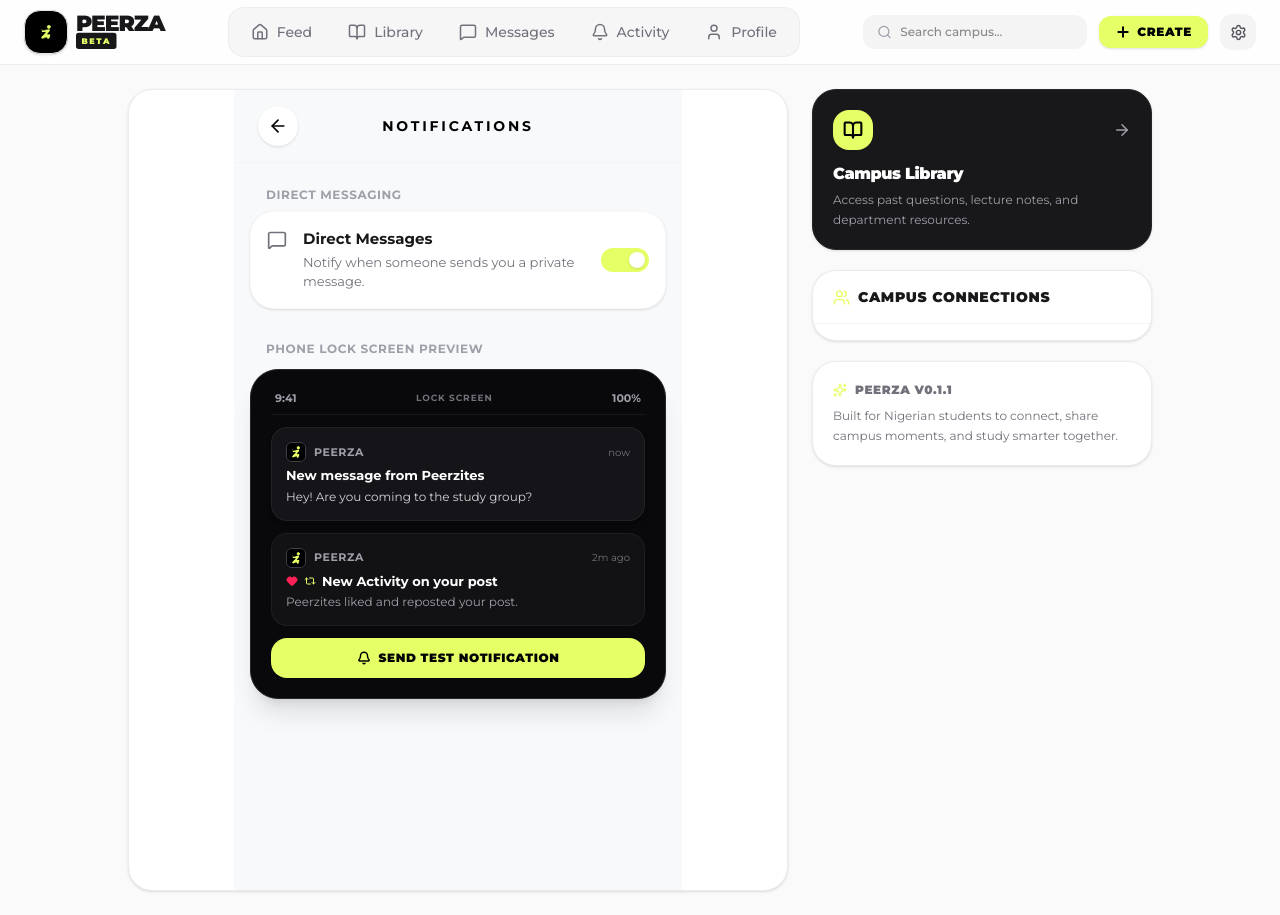
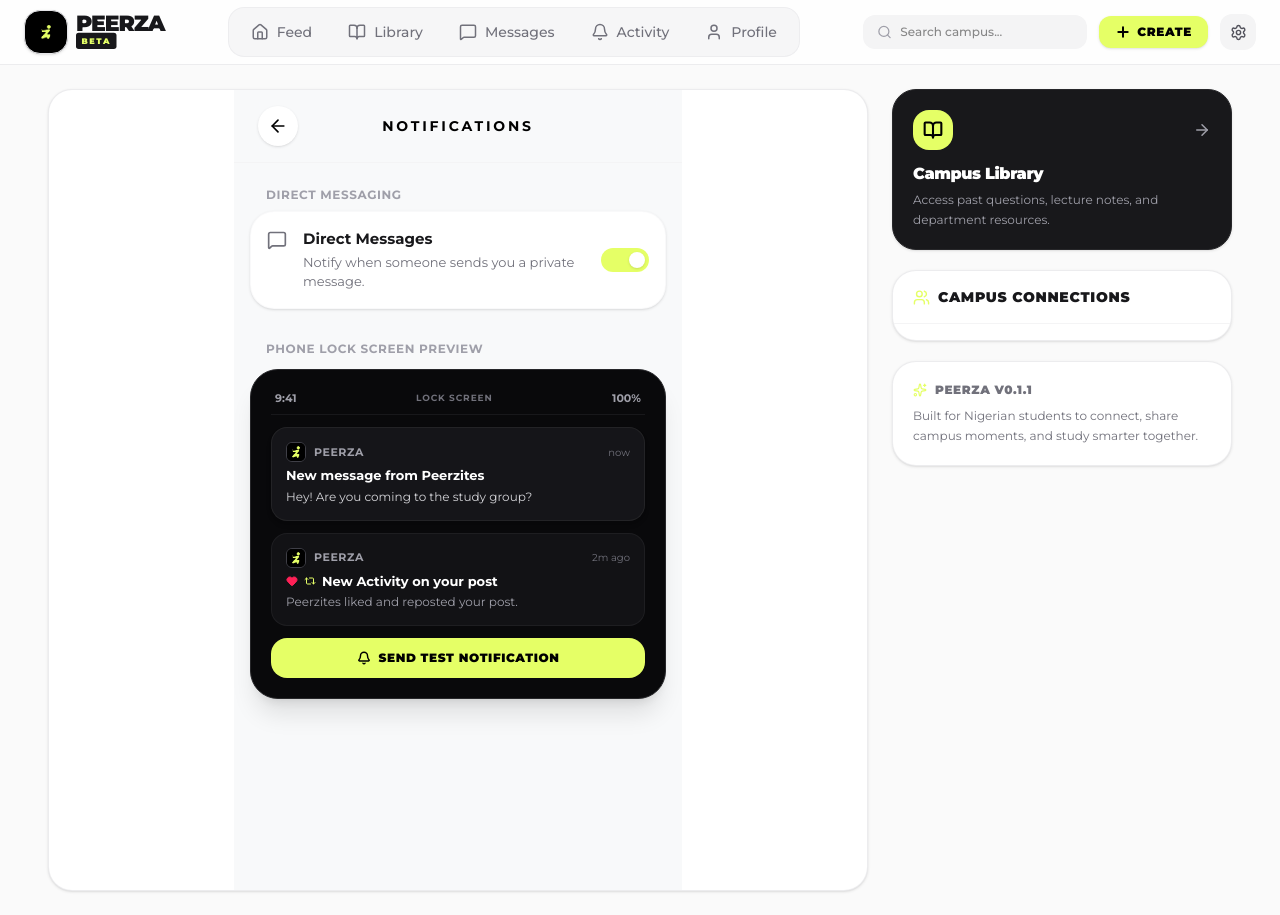
Before and after one commit to Ndukwo3/campus-project, a Next.js app: page /settings/notifications in a window 1280 px wide. Built offline with nearby package versions, Linux system fonts and the light colour scheme; no server answers.

Commit message:
style: expand desktop layout to use full screen width

```diff
--- a/src/components/DesktopSidebar.tsx
+++ b/src/components/DesktopSidebar.tsx
@@ -60,7 +60,7 @@ export default function DesktopSidebar() {
 
   return (
     <header className="hidden lg:block sticky top-0 z-50 w-full bg-white/80 dark:bg-[#0A0A0A]/80 backdrop-blur-xl border-b border-zinc-200/70 dark:border-zinc-800/70">
-      <div className="max-w-[1280px] mx-auto px-6 h-16 flex items-center justify-between gap-6">
+      <div className="max-w-[1440px] mx-auto px-6 h-16 flex items-center justify-between gap-6">
         {/* Left: Brand */}
         <Link href="/" className="flex items-center gap-2.5 shrink-0">
           <AuthLogo />
--- a/src/components/ResponsiveLayout.tsx
+++ b/src/components/ResponsiveLayout.tsx
@@ -20,12 +20,12 @@ export default function ResponsiveLayout({ children }: { children: React.ReactNo
       {/* Top Desktop Navigation */}
       <DesktopSidebar />
 
-      {/* Centered Campus Hub Container */}
-      <div className="max-w-[1200px] mx-auto lg:px-6 lg:py-6 flex justify-center gap-6 items-start">
+      {/* Expanded Full-Width Campus Hub Container */}
+      <div className="max-w-[1440px] mx-auto lg:px-6 lg:py-6 flex justify-center gap-6 items-start">
         {/* Main Content Card */}
         <main
           className={`w-full min-h-screen lg:min-h-[calc(100vh-7rem)] bg-white dark:bg-[#0A0A0A] lg:rounded-3xl lg:border lg:border-zinc-200/70 lg:dark:border-zinc-800/70 lg:shadow-sm overflow-hidden relative ${
-            isMessagesPath ? "lg:max-w-[1040px]" : "lg:max-w-[660px]"
+            isMessagesPath ? "lg:flex-1" : "lg:flex-1 lg:max-w-[820px]"
           }`}
         >
           {children}
```
